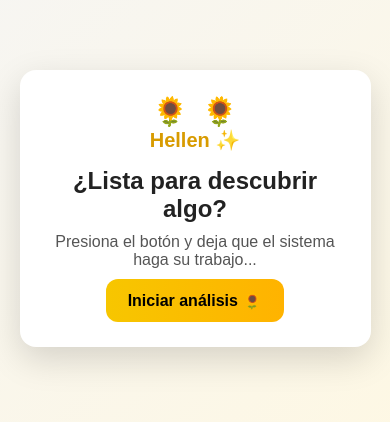
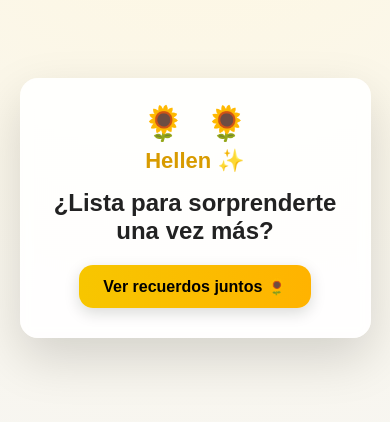
Before and after one commit to hmontalvom0412/hmm, a plain HTML site: page index.html in a window 390 px wide. Shown: the part 214-636 px from the top of the page. Drawn offline with Linux system fonts and the light colour scheme.

Commit message:
cambios diseño

```diff
--- a/index.html
+++ b/index.html
@@ -5,58 +5,62 @@
 <meta name="viewport" content="width=device-width, initial-scale=1.0">
 <title>🌻 Hellen</title>
 
-<style>
-/* ===== RESET ===== */
-* {
+<style>* {
   margin: 0;
   padding: 0;
   box-sizing: border-box;
   font-family: Arial, sans-serif;
 }
 
-/* ===== CENTRADO ===== */
 body {
-  background: linear-gradient(135deg, #f5f5f5, #fff8e1);
+  background: radial-gradient(circle at top, #fff8e1, #f5f5f5);
   display: flex;
   justify-content: center;
   align-items: center;
   min-height: 100vh;
 }
 
-/* ===== CARD ===== */
+/* ===== CARD MÁS MODERNA ===== */
 .card {
   width: 90%;
   max-width: 900px;
-  background: #fff;
-  border-radius: 16px;
-  padding: 25px;
-  box-shadow: 0 12px 35px rgba(0,0,0,0.15);
+  background: rgba(255, 255, 255, 0.9);
+  border-radius: 18px;
+  padding: 30px;
+  box-shadow: 0 20px 50px rgba(0,0,0,0.15);
   text-align: center;
-  position: relative;
-  overflow: hidden;
+  backdrop-filter: blur(6px);
 }
 
-/* ===== GIRASOLES ===== */
+/* ===== GIRASOLES MÁS GRANDES Y ANIMADOS ===== */
 .sunflower {
-  font-size: 28px;
+  font-size: 45px;   /* 👈 MÁS GRANDE */
   display: inline-block;
-  margin: 0 5px;
+  margin: 0 8px;
+  animation: float 3s ease-in-out infinite;
+}
+
+/* animación suave */
+@keyframes float {
+  0%, 100% { transform: translateY(0); }
+  50% { transform: translateY(-6px); }
 }
 
 /* ===== TITULO ===== */
 h1 {
   color: #d89b00;
   margin-bottom: 15px;
+  font-size: 32px;
 }
 
-/* ===== MENSAJE ===== */
+/* ===== TEXTO ===== */
 #message h2 {
   color: #222;
   margin-bottom: 10px;
 }
 
 #message p {
-  color: #555;
+  color: #666;
 }
 
 /* ===== PROGRESS ===== */
@@ -77,43 +81,41 @@ h1 {
   transition: width 0.2s linear;
 }
 
-/* ===== BOTÓN ===== */
+/* ===== BOTÓN MÁS PRO ===== */
 button {
   background: linear-gradient(90deg, #f7c600, #ffb300);
   border: none;
-  padding: 12px 22px;
-  border-radius: 12px;
+  padding: 12px 24px;
+  border-radius: 14px;
   font-size: 16px;
   cursor: pointer;
   font-weight: bold;
   transition: 0.3s;
   margin-top: 10px;
+  box-shadow: 0 5px 15px rgba(0,0,0,0.15);
 }
 
 button:hover {
   transform: scale(1.05);
 }
-/* ===== SLIDER ===== */
+
+/* ===== SLIDER MÁS ELEGANTE ===== */
 .slider {
   width: 100%;
-  height: 360px;
+  height: 380px;
   margin-top: 20px;
   position: relative;
   overflow: hidden;
-  border-radius: 14px;
-  background: #111; /* fondo para cuando haya espacios */
-  display: flex;
-  align-items: center;
-  justify-content: center;
+  border-radius: 18px;
+  background: #111;
+  box-shadow: inset 0 0 40px rgba(0,0,0,0.4);
 }
 
 /* IMÁGENES */
 .slide {
-  max-width: 100%;
-  max-height: 100%;
   width: 100%;
   height: 100%;
-  object-fit: contain; /* 👈 CLAVE: se adapta sin recortar */
+  object-fit: contain;
   position: absolute;
   top: 0;
   left: 0;
@@ -129,11 +131,15 @@ button:hover {
 /* ===== RESPONSIVE ===== */
 @media (max-width: 600px) {
   .slider {
-    height: 220px;
+    height: 240px;
   }
 
   h1 {
-    font-size: 20px;
+    font-size: 22px;
+  }
+
+  .sunflower {
+    font-size: 34px;
   }
 }
 </style>
@@ -149,15 +155,15 @@ button:hover {
   <h1>Hellen ✨</h1>
 
   <div id="message">
-    <h2>¿Lista para descubrir algo?</h2>
-    <p>Presiona el botón y deja que el sistema haga su trabajo...</p>
+    <h2>¿Lista para sorprenderte una vez más?</h2>
+
   </div>
 
   <div class="progress">
     <div class="progress-bar" id="progressBar"></div>
   </div>
 
-  <button onclick="nextMessage()">Iniciar análisis 🌻</button>
+  <button onclick="nextMessage()">Ver recuerdos juntos 🌻</button>
 
 </div>
 
@@ -182,7 +188,7 @@ function nextMessage() {
     { p: 10, t: "🌻 Buscando recuerdos..." },
     { p: 25, t: "😊 Analizando conversaciones..." },
     { p: 45, t: "😂 Contando risas compartidas..." },
-    { p: 65, t: "👀 Detectando momentos especiales..." },
+    { p: 65, t: "👀 Detectando ojitos chinos..." },
     { p: 82, t: "💛 Buscando algo único..." },
     { p: 96, t: "✨ Preparando el resultado..." }
   ];
@@ -217,7 +223,8 @@ function nextMessage() {
             <img src="img/part4.jpeg" class="slide">
           </div>
 
-          <p style="margin-top:15px;">🌻 Creo que encontré mis imágenes favoritas...</p>
+          <p style="margin-top:15px;">🌻 Creo que encontré mis imágenes favoritas, traes loco a este humilde programador...,
+            Tom💛</p>
         `;
 
         iniciarCarrusel();
```
